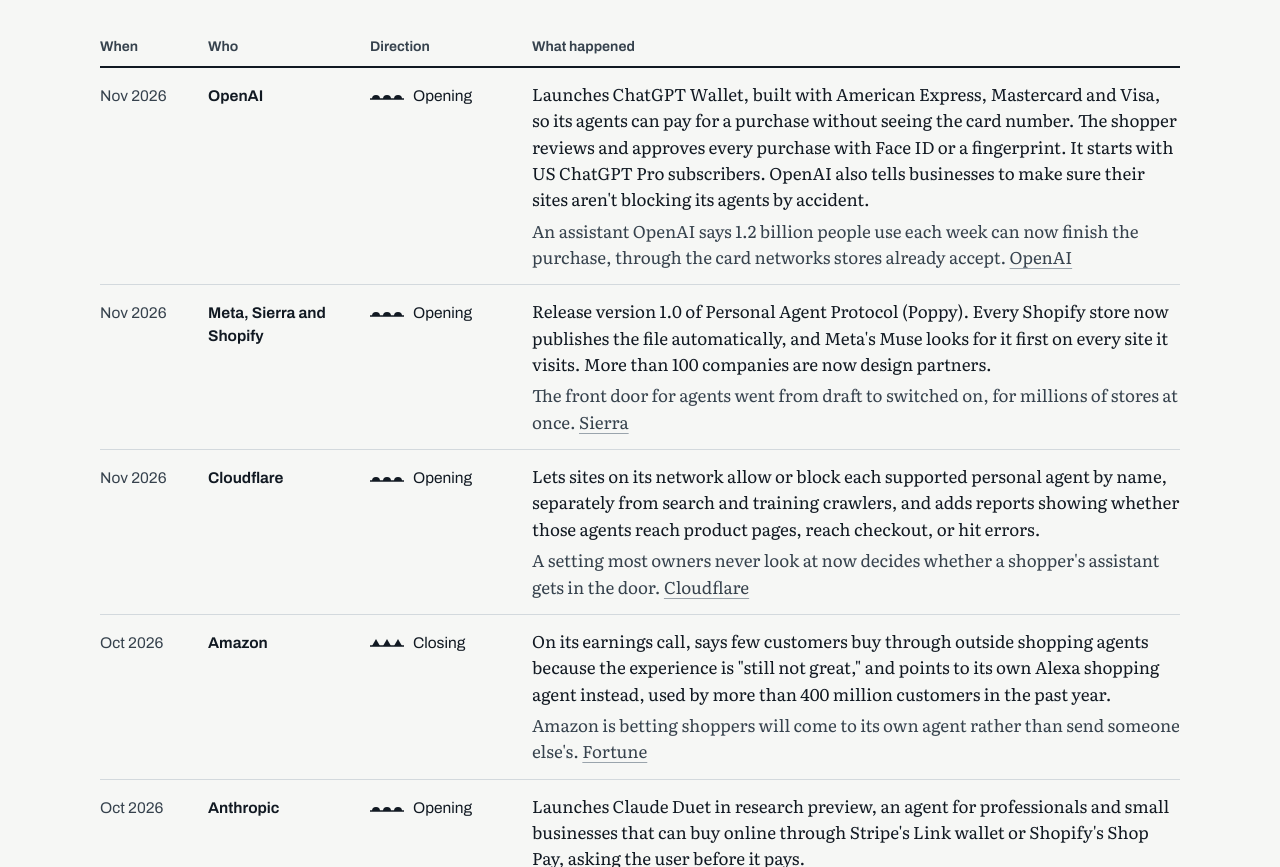
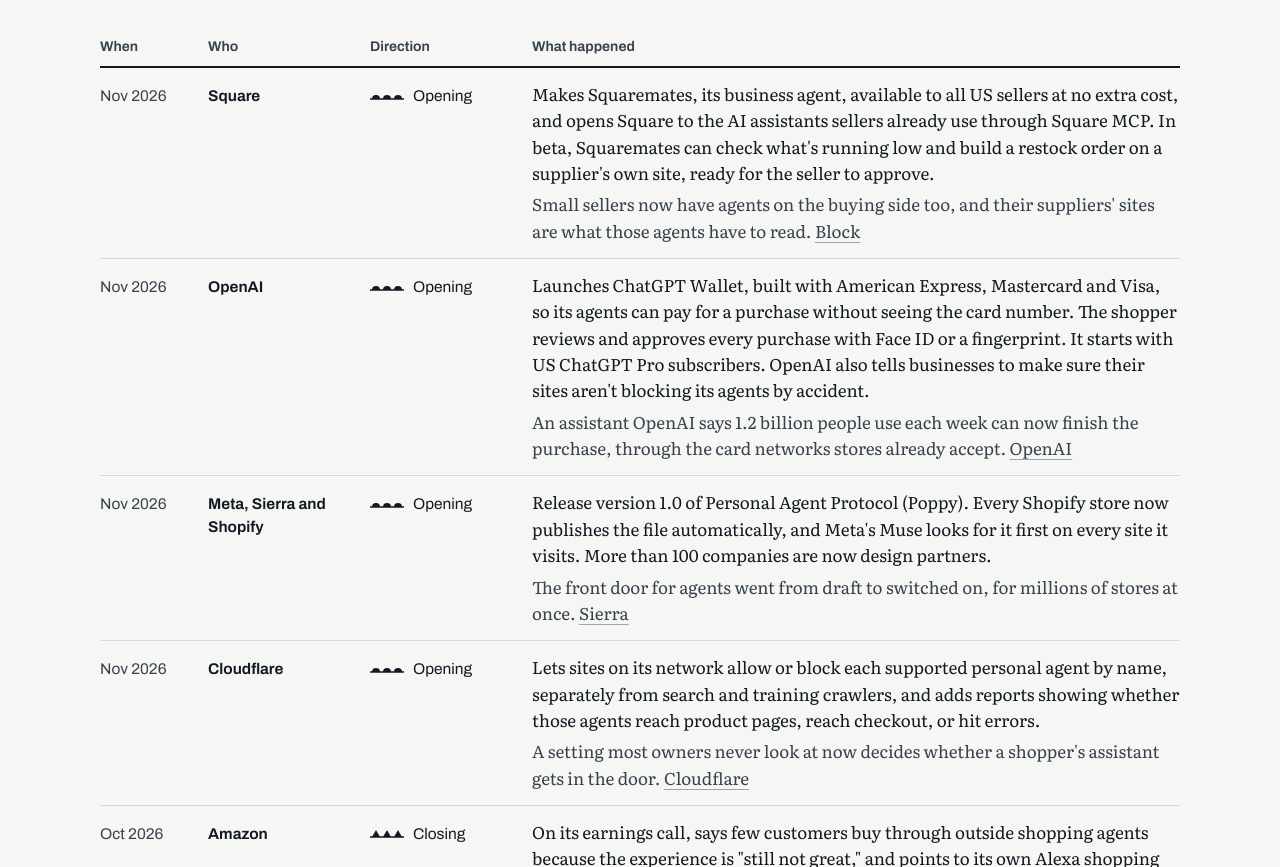
Before and after one commit to James-Bonaguro/agentic-commerce-briefing, a plain HTML site: page index.html in a window 1280 px wide. Shown: the part 3661-4528 px from the top of the page. Drawn offline with Linux system fonts and the light colour scheme.

Commit message:
Add Square's Squaremates and Square MCP to What's moving
Co-Authored-By: Claude Opus 5.5 <noreply@anthropic.com>
Claude-Session: https://claude.ai/code/session_011KpkeDosWe9Nc9pMqSWGCs

```diff
--- a/index.html
+++ b/index.html
@@ -730,6 +730,10 @@ const D = {
     note:"Dated and sourced. Newest first."
   },
   signals:[
+    { date:"Nov 2026", who:"Square", dir:"Opening",
+      what:"Makes Squaremates, its business agent, available to all US sellers at no extra cost, and opens Square to the AI assistants sellers already use through Square MCP. In beta, Squaremates can check what's running low and build a restock order on a supplier's own site, ready for the seller to approve.",
+      why:"Small sellers now have agents on the buying side too, and their suppliers' sites are what those agents have to read.",
+      src:"Block", url:"https://investors.block.xyz/investor-news/news-details/2026/Square-Expands-its-Agentic-Platform-with-Squaremates-and-Powerful-New-AI-Tools/default.aspx" },
     { date:"Nov 2026", who:"OpenAI", dir:"Opening",
       what:"Launches ChatGPT Wallet, built with American Express, Mastercard and Visa, so its agents can pay for a purchase without seeing the card number. The shopper reviews and approves every purchase with Face ID or a fingerprint. It starts with US ChatGPT Pro subscribers. OpenAI also tells businesses to make sure their sites aren't blocking its agents by accident.",
       why:"An assistant OpenAI says 1.2 billion people use each week can now finish the purchase, through the card networks stores already accept.",
```
